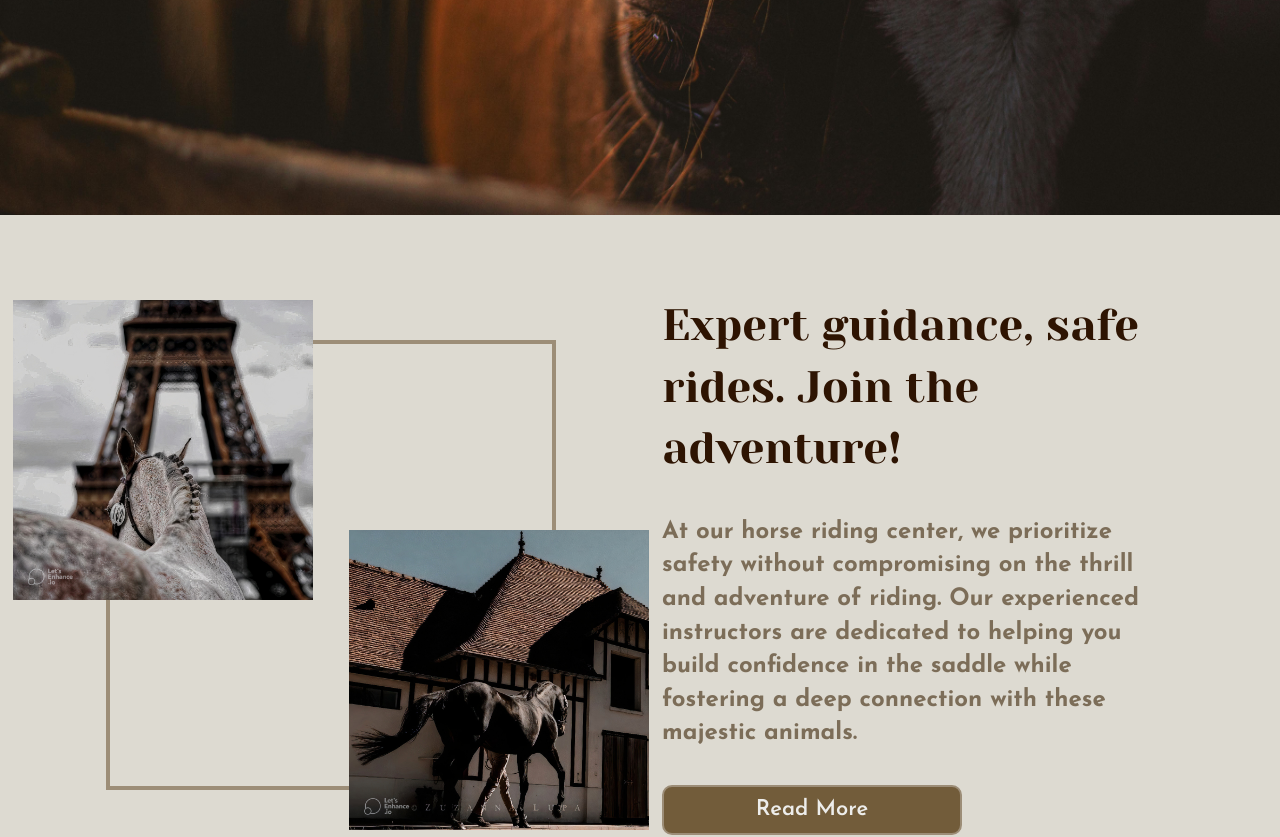
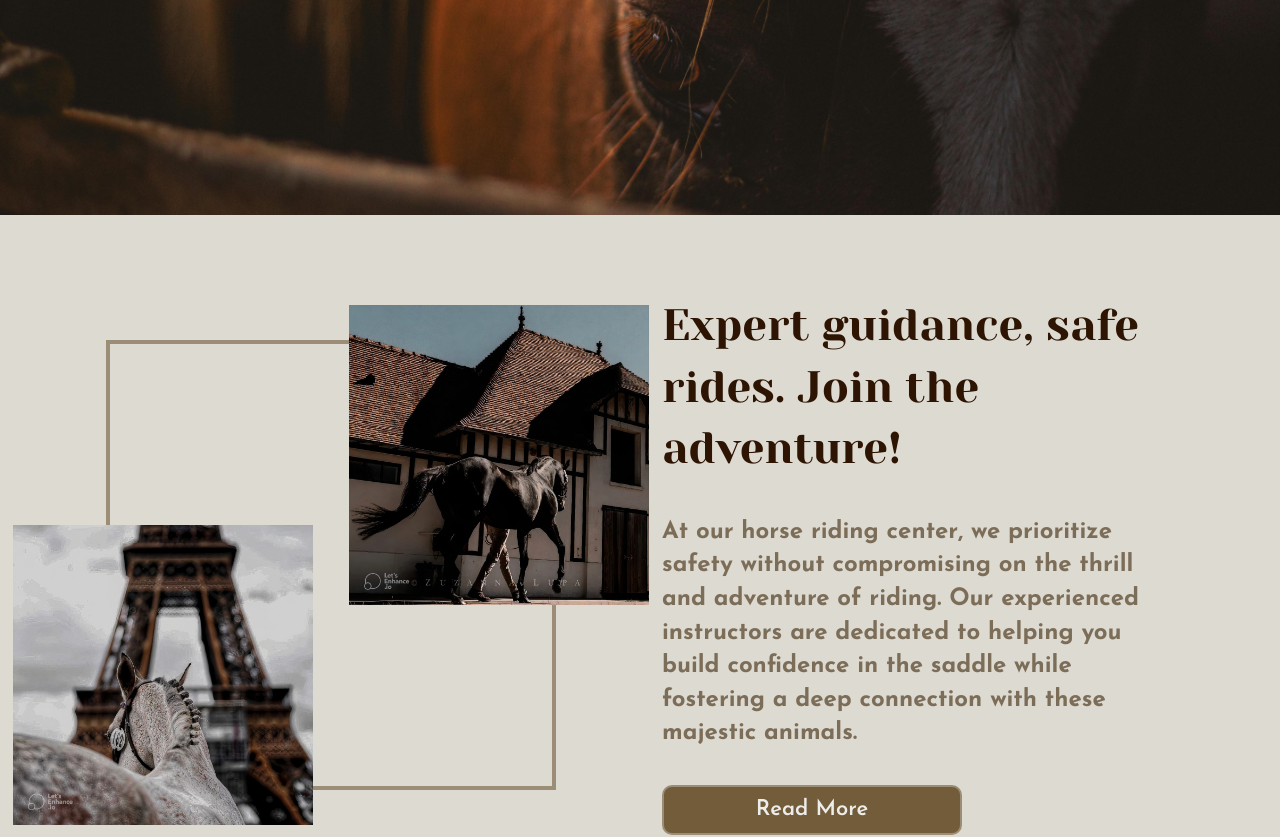
Before and after one commit to Ishkhanyann/Equestrian_Sport, a React (Vite) app: page / in a window 1280 px wide. Shown: the part 1555-2392 px from the top of the page. Built offline with nearby package versions, Linux system fonts and the light colour scheme.

Commit message:
animation add

```diff
--- a/src/Pages/Home/Home-Parts/HomeHistory.jsx
+++ b/src/Pages/Home/Home-Parts/HomeHistory.jsx
@@ -1,5 +1,4 @@
 import React from "react";
-
 import { Link } from "react-router-dom";
 import "../../Home/Home.scss";
 
@@ -8,7 +7,7 @@ export default function HomeHistory() {
     <div className="Home-History">
       <div className="Home-imgs">
         <img
-          className="Home-image1"
+          className="Home-image1 move1"
           src="../../../public/E/H-about1_LE_photos_v2_x2.jpg"
           alt=""
         />
--- a/src/Pages/Home/Home.scss
+++ b/src/Pages/Home/Home.scss
@@ -31,7 +31,7 @@ body {
       h2 {
         font-family: $font-header;
 
-        p{
+        p {
           display: inline-block;
           color: $main-color-7;
         }
@@ -131,11 +131,48 @@ body {
       border: 4px solid $main-color-2;
       position: relative;
 
+      // .Home-imgs:hover {
+      //   animation-name: move1, move2;
+      //   animation-duration: 8s;
+      //   animation-timing-function: ease;
+      //   animation-fill-mode: forwards;
+      // }
+
       .Home-image1 {
         bottom: -10%;
         right: -22%;
         width: 300px;
         position: absolute;
+        animation: move1 8s ease-in-out;
+        animation-direction: normal;
+        animation-fill-mode: forwards;
+      }
+
+      @keyframes move1 {
+        0% {
+          bottom: -10%;
+          right: -22%;
+        }
+        25%{
+          bottom: 42%;
+          right: -22%;
+        }
+        50% {
+          bottom: 42%;
+          right: 54%;
+        }
+        75%{
+          bottom: 42%;
+          right: -22%;
+        }
+        100% {
+          bottom: -10%;
+          right: -22%;
+        }
+      }
+
+      .Home-image1:hover {
+        animation-play-state: running;
       }
 
       .Home-image2 {
@@ -143,6 +180,36 @@ body {
         left: -22%;
         width: 300px;
         position: absolute;
+        animation: move2 8s ease-in-out;
+        animation-direction: normal;
+        animation-fill-mode: forwards;
+      }
+
+      @keyframes move2 {
+        0% {
+          top: -10%;
+          left: -22%;
+        }
+        25%{
+          top: 42%;
+          left: -22%;
+        }
+        50% {
+          top: 42%;
+          left: 54%;
+        }
+        75%{
+          top: 42%;
+          left: -22%;
+        }
+        100% {
+          top: -10%;
+          left: -22%;
+        }
+      }
+
+      .Home-image2:hover {
+        animation-play-state: running;
       }
     }
 
@@ -154,11 +221,11 @@ body {
       color: $main-color-10;
       font-weight: 800;
 
-      .Home-Text{
+      .Home-Text {
         width: 500px;
       }
 
-      h1{
+      h1 {
         font-size: 44px;
         font-family: $font-header;
         font-weight: 500;
@@ -178,7 +245,7 @@ body {
         background-color: $main-color-11;
         border: 2px solid $main-color-2;
 
-        a{
+        a {
           text-decoration: none;
           color: $main-color-1;
         }
```
